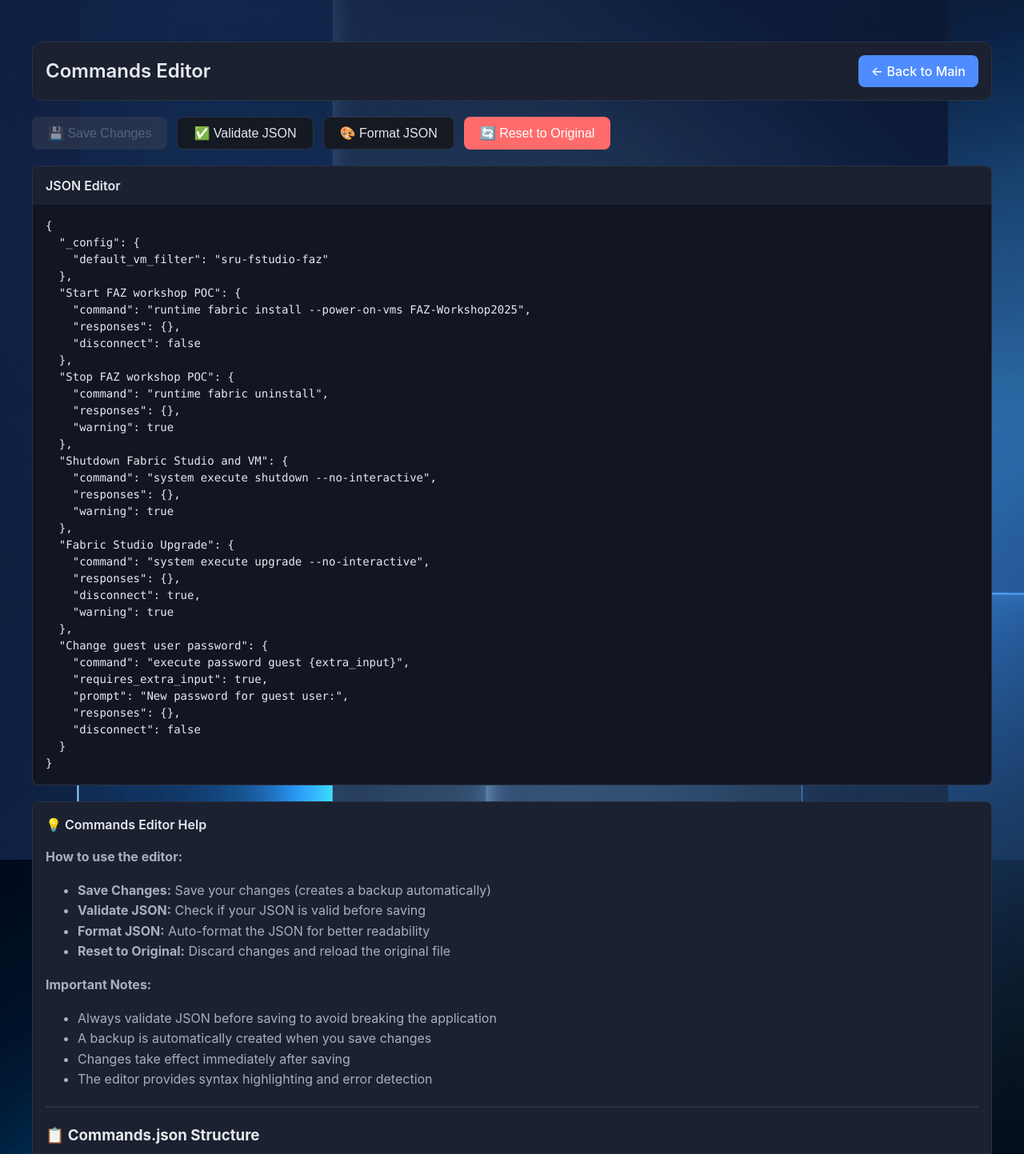
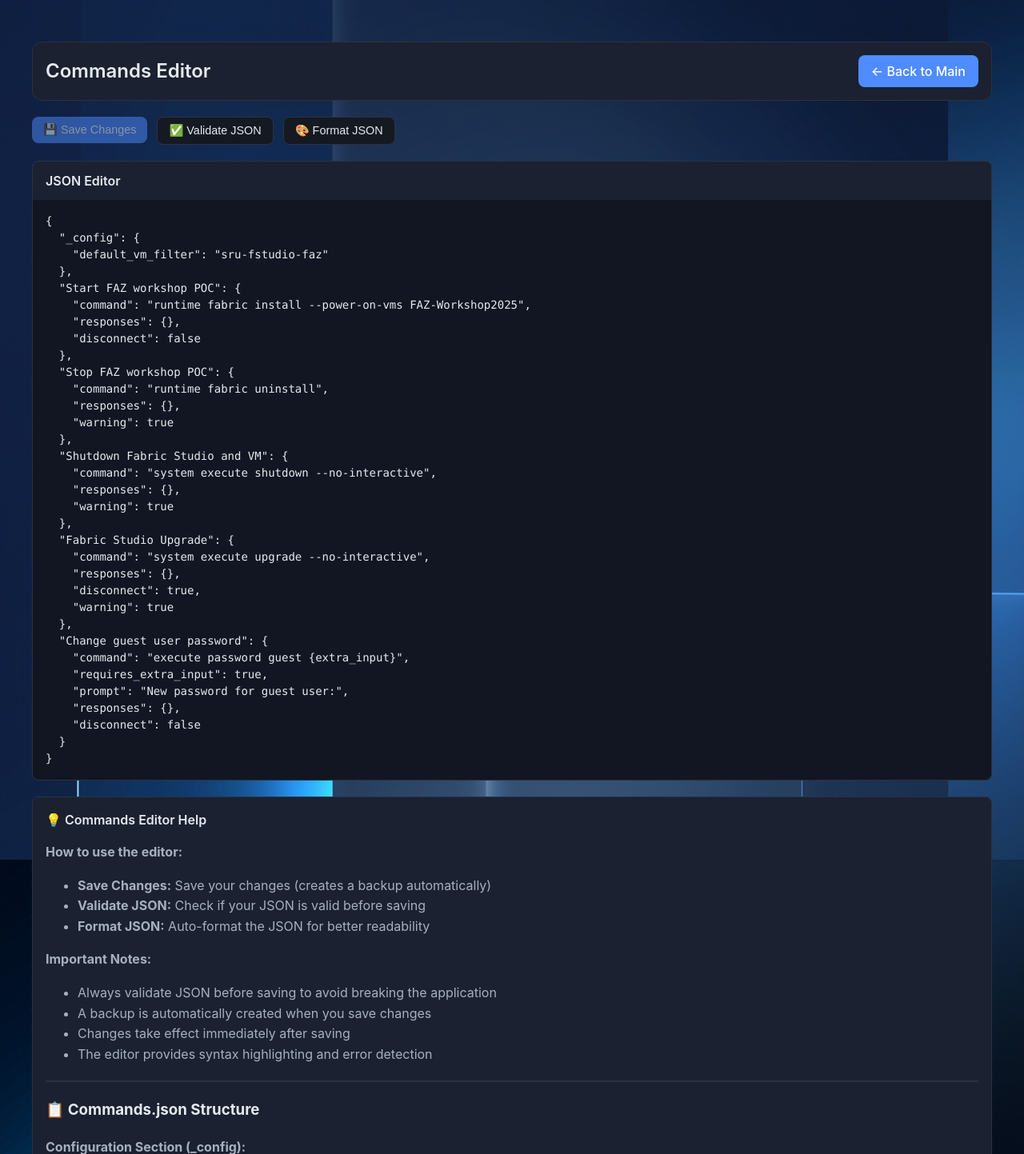
Before and after one commit to s-ruiter/FabricStudioController, a Flask app: page /editor in a window 1280 px wide. Shown: the top 1443 px of the page at 80% size. Run offline with Flask 3, Linux system fonts and the light colour scheme.

Commit message:
Remove Reset button and standardize button styling in editor
Editor improvements:
- Remove 'Reset to Original' button and functionality
- Replace custom button CSS with action-button classes
- Make editor buttons consistent with main page styling
- Remove reset button from help documentation
- Simplify editor interface to essential functions only

File cleanup:
- Remove commands.json.backup file
- Clean up unused JavaScript functions

This creates a more consistent and streamlined editor experience.

```diff
--- a/templates/editor.html
+++ b/templates/editor.html
@@ -57,62 +57,6 @@
             margin-bottom: 20px;
         }
 
-        .btn {
-            padding: 10px 20px;
-            border: none;
-            border-radius: 8px;
-            cursor: pointer;
-            font-weight: 500;
-            transition: all 0.2s ease;
-            display: flex;
-            align-items: center;
-            gap: 8px;
-        }
-
-        .btn-primary {
-            background: var(--accent);
-            color: white;
-        }
-
-        .btn-primary:hover {
-            background: var(--accent-hover);
-            transform: translateY(-1px);
-        }
-
-        .btn-secondary {
-            background: var(--container-bg);
-            color: var(--text-primary);
-            border: 1px solid var(--border-color);
-        }
-
-        .btn-secondary:hover {
-            background: var(--input-bg);
-            border-color: var(--accent);
-        }
-
-        .btn-success {
-            background: var(--status-green);
-            color: white;
-        }
-
-        .btn-success:hover {
-            background: #2bc484;
-        }
-
-        .btn-danger {
-            background: var(--status-red);
-            color: white;
-        }
-
-        .btn-danger:hover {
-            background: #ff5252;
-        }
-
-        .btn:disabled {
-            opacity: 0.5;
-            cursor: not-allowed;
-            transform: none;
-        }
 
         .editor-wrapper {
             display: flex;
@@ -230,17 +174,14 @@
         <div id="status-message" class="status-message" style="display: none;"></div>
 
         <div class="editor-actions">
-            <button id="save-btn" class="btn btn-success" disabled>
+            <button id="save-btn" class="action-button primary" disabled>
                 💾 Save Changes
             </button>
-            <button id="validate-btn" class="btn btn-secondary">
+            <button id="validate-btn" class="action-button secondary">
                 ✅ Validate JSON
             </button>
-            <button id="format-btn" class="btn btn-secondary">
+            <button id="format-btn" class="action-button secondary">
                 🎨 Format JSON
-            </button>
-            <button id="reset-btn" class="btn btn-danger">
-                🔄 Reset to Original
             </button>
         </div>
 
@@ -259,7 +200,6 @@
                     <li><strong>Save Changes:</strong> Save your changes (creates a backup automatically)</li>
                     <li><strong>Validate JSON:</strong> Check if your JSON is valid before saving</li>
                     <li><strong>Format JSON:</strong> Auto-format the JSON for better readability</li>
-                    <li><strong>Reset to Original:</strong> Discard changes and reload the original file</li>
                 </ul>
 
                 <p><strong>Important Notes:</strong></p>
@@ -341,7 +281,6 @@
         const saveBtn = document.getElementById('save-btn');
         const validateBtn = document.getElementById('validate-btn');
         const formatBtn = document.getElementById('format-btn');
-        const resetBtn = document.getElementById('reset-btn');
 
         function showStatus(message, type = 'info') {
             statusMessage.textContent = message;
@@ -427,21 +366,11 @@
             }
         }
 
-        function resetToOriginal() {
-            if (hasChanges && !confirm('Are you sure you want to discard your changes?')) {
-                return;
-            }
-
-            editor.value = originalContent;
-            checkForChanges();
-            showStatus('Reset to original content', 'info');
-        }
 
         // Event listeners
         saveBtn.addEventListener('click', saveChanges);
         validateBtn.addEventListener('click', validateJSON);
         formatBtn.addEventListener('click', formatJSON);
-        resetBtn.addEventListener('click', resetToOriginal);
 
         editor.addEventListener('input', () => {
             checkForChanges();
```
Also changed, not shown: 1 other file.
